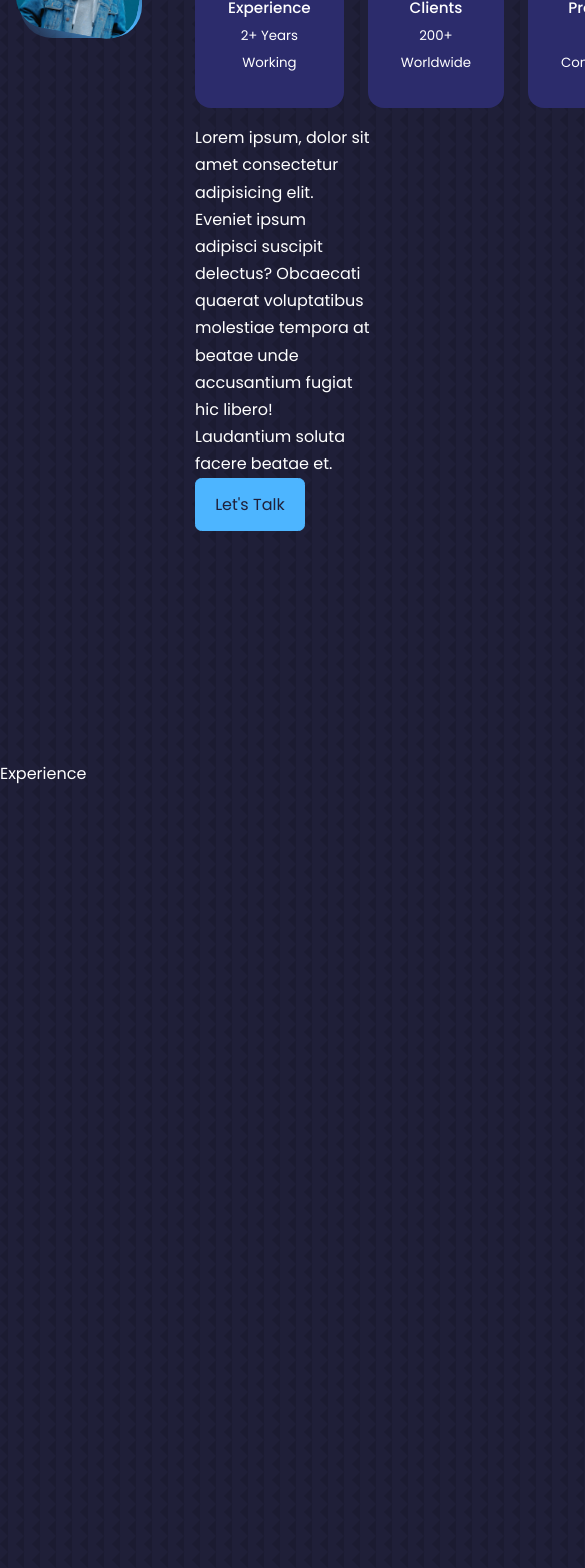
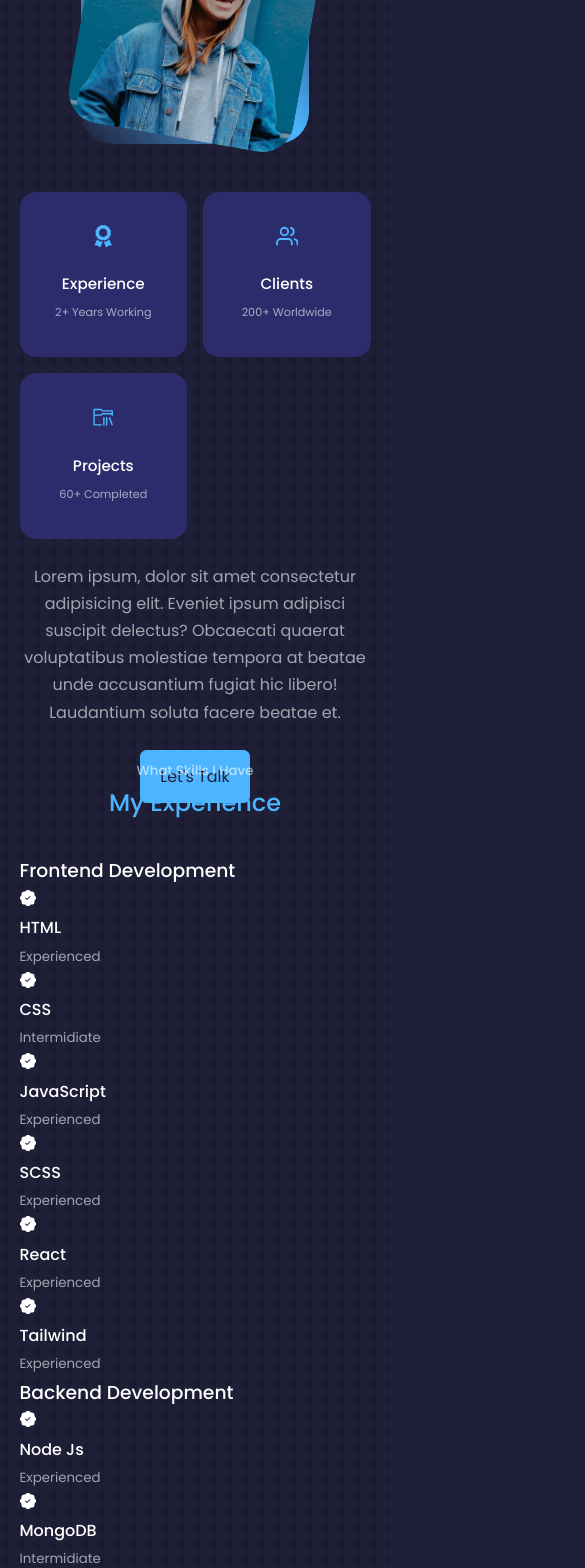
Before and after one commit to Lukmon492/Portfolio-project, a React (Vite) app in the folder New-portfolio/: page / in a window 390 px wide. Shown: the part 1120-2688 px from the top of the page, 585 px wide, since content can reach past the window. Built offline with nearby package versions, Linux system fonts and the light colour scheme.

Commit message:
refactoring codes

```diff
--- a/New-portfolio/src/components/about/about.css
+++ b/New-portfolio/src/components/about/about.css
@@ -56,3 +56,44 @@
 .about__card h5 {
   font-size: 0.95rem;
 }
+.about__card small {
+  font-size: 0.7rem;
+  color: var(--color-light);
+}
+.about__content p {
+  margin: 2rem 0 2.6rem;
+  color: var(--color-light);
+}
+
+/* ======== MEDIA QUERIES (MEDIUM SCREENS) ====== */
+@media screen and (max-width: 1024px) {
+  .about__container {
+    grid-template-columns: 1fr;
+    gap: 0;
+  }
+  .about__me {
+    width: 50%;
+    margin: 2rem auto 4rem;
+  }
+  .about__content p {
+    margin: 1rem 0 1.5rem;
+  }
+}
+
+/* ======== MEDIA QUERIES (SMALL SCREENS) ====== */
+@media screen and (max-width: 600px) {
+  .about__me {
+    width: 65%;
+    margin: 0 auto 3rem;
+  }
+  .about__cards {
+    grid-template-columns: repeat(2, 1fr);
+    gap: 1rem;
+  }
+  .about__content {
+    text-align: center;
+  }
+  .about__content p {
+    margin: 1.5rem 0;
+  }
+}
--- a/New-portfolio/src/components/experience/Experience.jsx
+++ b/New-portfolio/src/components/experience/Experience.jsx
@@ -1,8 +1,77 @@
 import React from "react";
 import "./experience.css";
+import { BsFillPatchCheckFill } from "react-icons/bs";
 
 const Experience = () => {
-  return <section id="experience">Experience</section>;
+  return (
+    <section id="experience">
+      <h5>What Skills I Have</h5>
+      <h2>My Experience</h2>
+      <div className="container experience__container">
+        <div className="experience__frontend">
+          <h3>Frontend Development</h3>
+          <div className="experience__content">
+            <article className="experience__details">
+              <BsFillPatchCheckFill />
+              <h4>HTML</h4>
+              <small className="text-light">Experienced</small>
+            </article>
+            <article className="experience__details">
+              <BsFillPatchCheckFill />
+              <h4>CSS</h4>
+              <small className="text-light">Intermidiate</small>
+            </article>
+            <article className="experience__details">
+              <BsFillPatchCheckFill />
+              <h4>JavaScript</h4>
+              <small className="text-light">Experienced</small>
+            </article>
+            <article className="experience__details">
+              <BsFillPatchCheckFill />
+              <h4>SCSS</h4>
+              <small className="text-light">Experienced</small>
+            </article>
+            <article className="experience__details">
+              <BsFillPatchCheckFill />
+              <h4>React</h4>
+              <small className="text-light">Experienced</small>
+            </article>
+            <article className="experience__details">
+              <BsFillPatchCheckFill />
+              <h4>Tailwind</h4>
+              <small className="text-light">Experienced</small>
+            </article>
+          </div>
+        </div>
+        {/* END OF FRONT END */}
+        <div className="experience__backend">
+          <h3>Backend Development</h3>
+          <div className="experience__content">
+            <article className="experience__details">
+              <BsFillPatchCheckFill />
+              <h4>Node Js </h4>
+              <small className="text-light">Experienced</small>
+            </article>
+            <article className="experience__details">
+              <BsFillPatchCheckFill />
+              <h4>MongoDB</h4>
+              <small className="text-light">Intermidiate</small>
+            </article>
+            <article className="experience__details">
+              <BsFillPatchCheckFill />
+              <h4>PHP</h4>
+              <small className="text-light">Intermediate</small>
+            </article>
+            <article className="experience__details">
+              <BsFillPatchCheckFill />
+              <h4>MySQL</h4>
+              <small className="text-light">Basic</small>
+            </article>
+          </div>
+        </div>
+      </div>
+    </section>
+  );
 };
 
 export default Experience;
```
